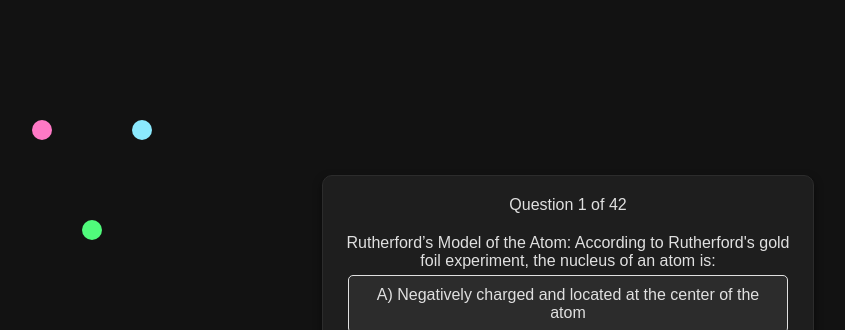
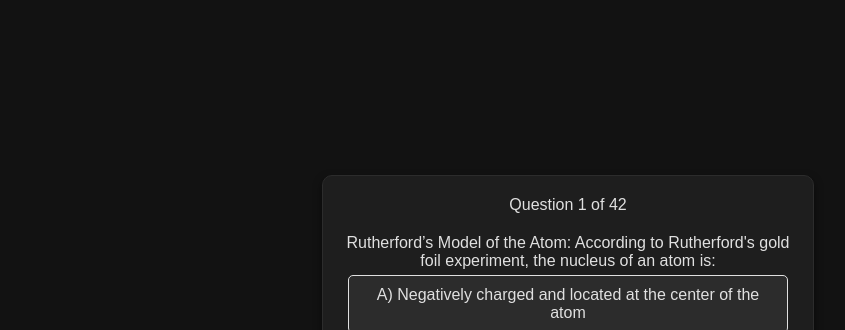
Before and after one commit to Dirush10/dirush10.github.io, a plain HTML site: page physics-ch1.html in a window 1280 px wide. Shown: the top 330 px of the page, without its empty margins (72-917 px from the left). Drawn offline with Linux system fonts and the light colour scheme.

Commit message:
commit
commit

```diff
--- a/physics-ch1.html
+++ b/physics-ch1.html
@@ -7,11 +7,7 @@
     <link rel="stylesheet" href="style.css">
 </head>
 <body>
-    <svg class="floating-svg" width="200" height="200" xmlns="http://www.w3.org/2000/svg">
-        <circle cx="50" cy="50" r="10" fill="#ff79c6"/>
-        <circle cx="150" cy="50" r="10" fill="#8be9fd"/>
-        <circle cx="100" cy="150" r="10" fill="#50fa7b"/>
-    </svg>
+
 <div id="quiz-container">
     <div id="question-info">
         Question <span id="question-number"></span> of <span id="total-questions"></span>
```
Also changed, not shown: physics-ch2.html (+1 -5 lines).
